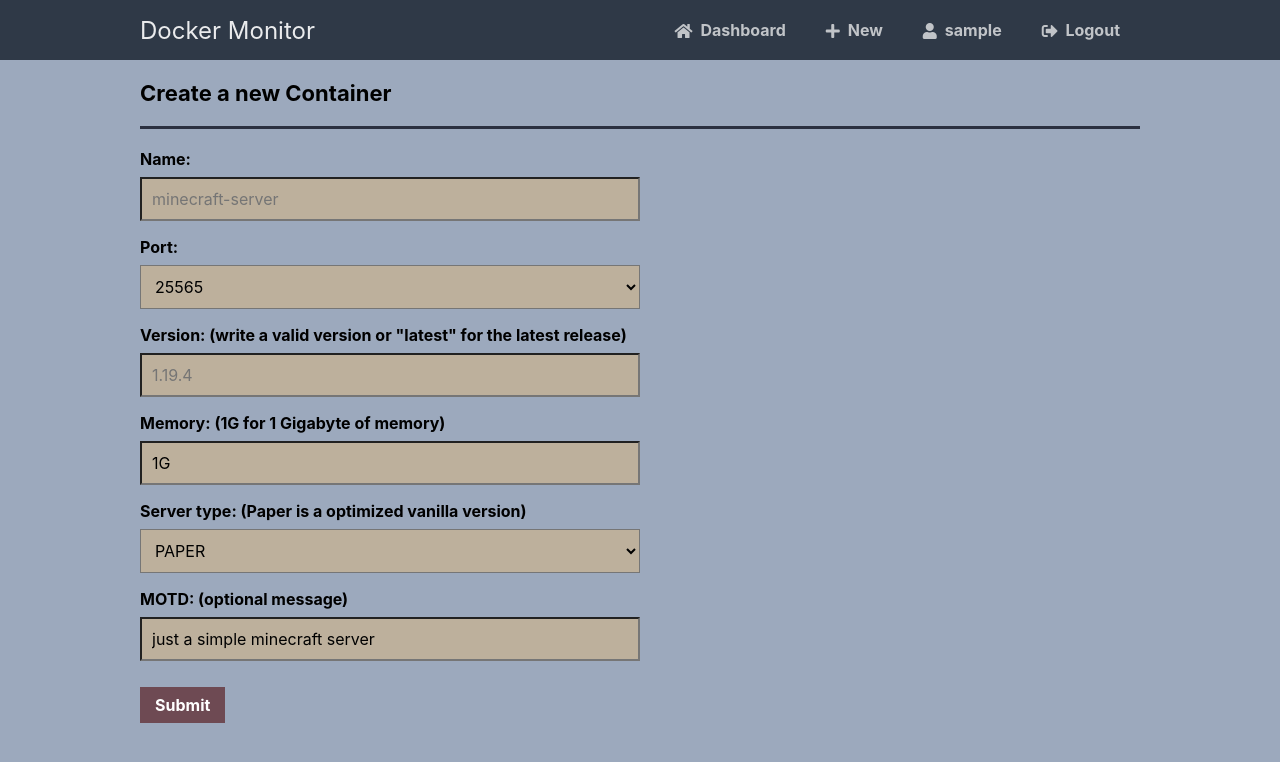
After one commit to samuel-kuhn/Minecraft-Manager, a Flask app: page /create in a window 1280 px wide. The commit adds this page. Shown: the top 762 px of the page. Run offline with Flask 3, Linux system fonts and the light colour scheme; the visitor is signed in with stand-in values (Sample User, id 1).

Commit message:
added create form

```diff
--- a/app.py
+++ b/app.py
@@ -110,6 +110,30 @@ def stop_container():
         log_entry(request.remote_addr, request.method + " " + request.url, 403)
         return abort(403)
 
+@app.route('/create', methods=['POST', 'GET'])
+def create():
+    if 'loggedin' in session:
+        if request.method == 'GET':
+            log_entry(request.remote_addr, request.method + " " + request.url, 200)
+            return render_template('create.html', username=session['username'])
+        if request.method == 'POST':
+            user = session['username']
+            name = request.form['name']
+            port = request.form['port']
+            path = session['temp_data']
+            version = request.form['version']
+            print(version)
+            memory = request.form['memory']
+            Type = request.form['type']
+            motd = request.form['motd']
+            helper.create(user, name, port, path, version, memory, Type, motd)
+            time.sleep(1)
+            log_entry(request.remote_addr, request.method + " " + request.url, 302)
+            return redirect(url_for('containers'))
+    else:
+        log_entry(request.remote_addr, request.method + " " + request.url, 401)
+        return abort(401, 'You are not authorized to access this page!')
+
 @app.route('/logout')
 def logout():
     session.pop('loggedin', None)
@@ -122,5 +146,6 @@ def logout():
 
 
 if __name__ == '__main__':
-    from waitress import serve
-    serve(app, host="0.0.0.0", port=8569)
+    #from waitress import serve
+    #serve(app, host="0.0.0.0", port=8569)
+    app.run('0.0.0.0', port=80)
--- a/helper.py
+++ b/helper.py
@@ -16,8 +16,8 @@ def used_minecraft_ports():
             ports.append(i)
     return ports
 
-def create(user, container_name, port, path, version='latest', memory='1G', Type='PAPER'):
-    environment = ["EULA=TRUE", f"TYPE={Type}", f"VERSION={version}", f"MEMORY={memory}"] #, "FORGEVERSION=40.1.0", "MODE=creative"
+def create(user, container_name, port, path, version='latest', memory='1G', Type='PAPER', motd = 'a simple minecraft server'):
+    environment = ["EULA=TRUE", f"TYPE={Type}", f"VERSION={version}", f"MEMORY={memory}", f"MOTD={motd}"] #, "FORGEVERSION=40.1.0", "MODE=creative"
     client.containers.create('itzg/minecraft-server:latest', name=f'{user}.{container_name}', ports={'25565/tcp': port},
         environment=environment, volumes=[f'{path}/{container_name}:/data'])
 
--- a/static/style.css
+++ b/static/style.css
@@ -113,9 +113,10 @@ body {
 }
 .navtop div a:hover {
     color: #eaebed;
+
 }
 body.loggedin {
-    background-color: #bfc8d4;
+    background-color: #9ca9bd;
 }
 .content {
     width: 1000px;
@@ -133,7 +134,7 @@ body.loggedin {
     box-shadow: 0 0 5px 0 rgba(0, 0, 0, 0.1);
     margin: 25px 0;
     padding: 25px;
-  background-color: #fff;
+  background-color: #c7bcab;
 }
 .content > p table td, .content > div table td {
   padding: 5px;
@@ -179,3 +180,23 @@ button:hover {
 .container-info h2 {
     margin-right: 10px;
 }
+
+.form-class {
+    max-width: 500px;
+    margin-bottom: 20px;
+  }
+
+  .form-class label {
+    display: block;
+    font-weight: bold;
+    margin-bottom: 8px;
+  }
+
+  .form-class select,
+  .form-class input[type="text"] {
+    width: 100%;
+    padding: 10px;
+    margin-bottom: 16px;
+    font-size: 16px;
+    background-color: #bdb09c;
+  }
--- /dev/null
+++ b/templates/create.html
@@ -0,0 +1,38 @@
+{% extends 'layout.html' %}
+
+{% block title %}Create{% endblock %}
+
+{% block content %}
+<h2>Create a new Container</h2>
+<br>
+<form class="form-class" action="/create" method="post">
+    <label for="name">Name:</label>
+    <input type="text" name="name" placeholder="minecraft-server" required>
+    <label for="port">Port:</label>
+    <select name="port" required>
+        <option value="25565">25565</option>
+        {% for i in range(25566, 25570) %}
+            <option value="{{i}}">{{i}}</option>
+        {% endfor %}
+    </select> <br>
+    <label for="version">Version: (write a valid version or "latest" for the latest release)</label>
+    <input type="text" name="version" placeholder="1.19.4" required>
+    <br>
+    <label for="memory">Memory:  (1G for 1 Gigabyte of memory)</label>
+    <input type="text" name="memory" value="1G" required>
+    <br>
+    <label for="type">Server type:  (Paper is a optimized vanilla version)</label>
+    <select name="type" name="type">
+        <option selected value="PAPER">PAPER</option>
+        <option value="VANILLA">VANILLA</option>
+    </select>
+    <br>
+    <label for="motd">MOTD:  (optional message)</label>
+    <input type="text" name="motd" value="just a simple minecraft server">
+    <br>
+    <button type="submit" style="margin-top: 10px;">Submit</button>
+</form>
+
+
+
+{% endblock %}
--- a/templates/dashboard.html
+++ b/templates/dashboard.html
@@ -3,6 +3,8 @@
 {% block title %}Home{% endblock %}
 
 {% block content %}
+
 <h2>Home Page</h2>
-<div><h1> <a href="{{url_for('containers')}}"style="font-size: 36px;">Containers</a> </h1></div>
+<div class="content"><h1><a href="{{url_for('containers')}}" style="font-size: 36px; color: black;">Containers</a> </h1></div>
+<div class="content"><h1><a href="{{url_for('create')}}"style="font-size: 36px; color: black;">Create a new Container</a> </h1></div>
 {% endblock %}
--- a/templates/layout.html
+++ b/templates/layout.html
@@ -11,6 +11,7 @@
 			<div>
 				<h1>Docker Monitor</h1>
                 <a href="{{ url_for('dashboard') }}"><i class="fas fa-home"></i>Dashboard</a>
+				<a href="{{ url_for('create')}}"><i class="fas fa-plus"></i>New</a>
 				<a href="{{ url_for('containers')}}"><i class="fas fa-user"></i>{{ session['username'] }}</a>
 				<a href="{{ url_for('logout') }}"><i class="fas fa-sign-out-alt"></i>Logout</a>
 			</div>
```
